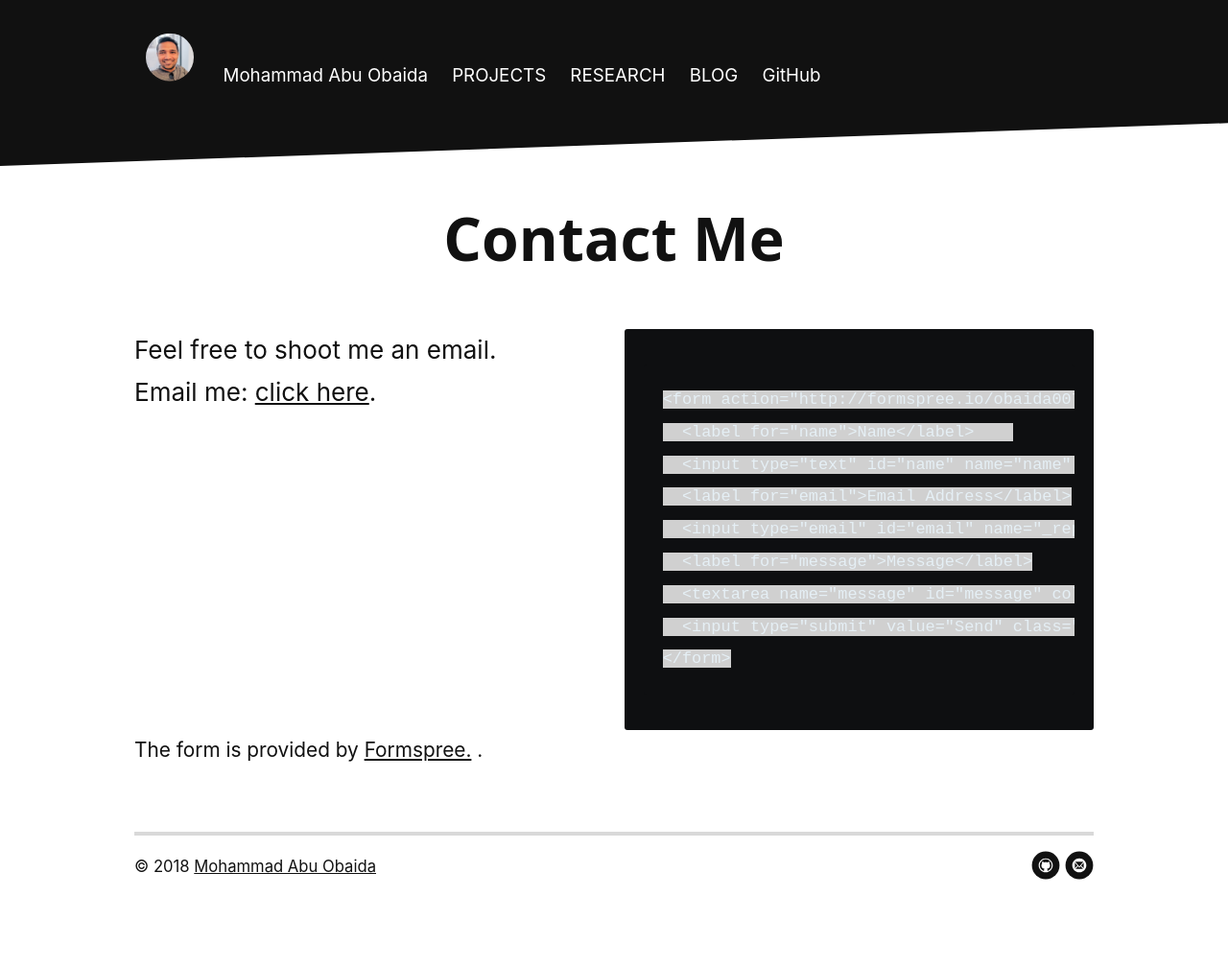
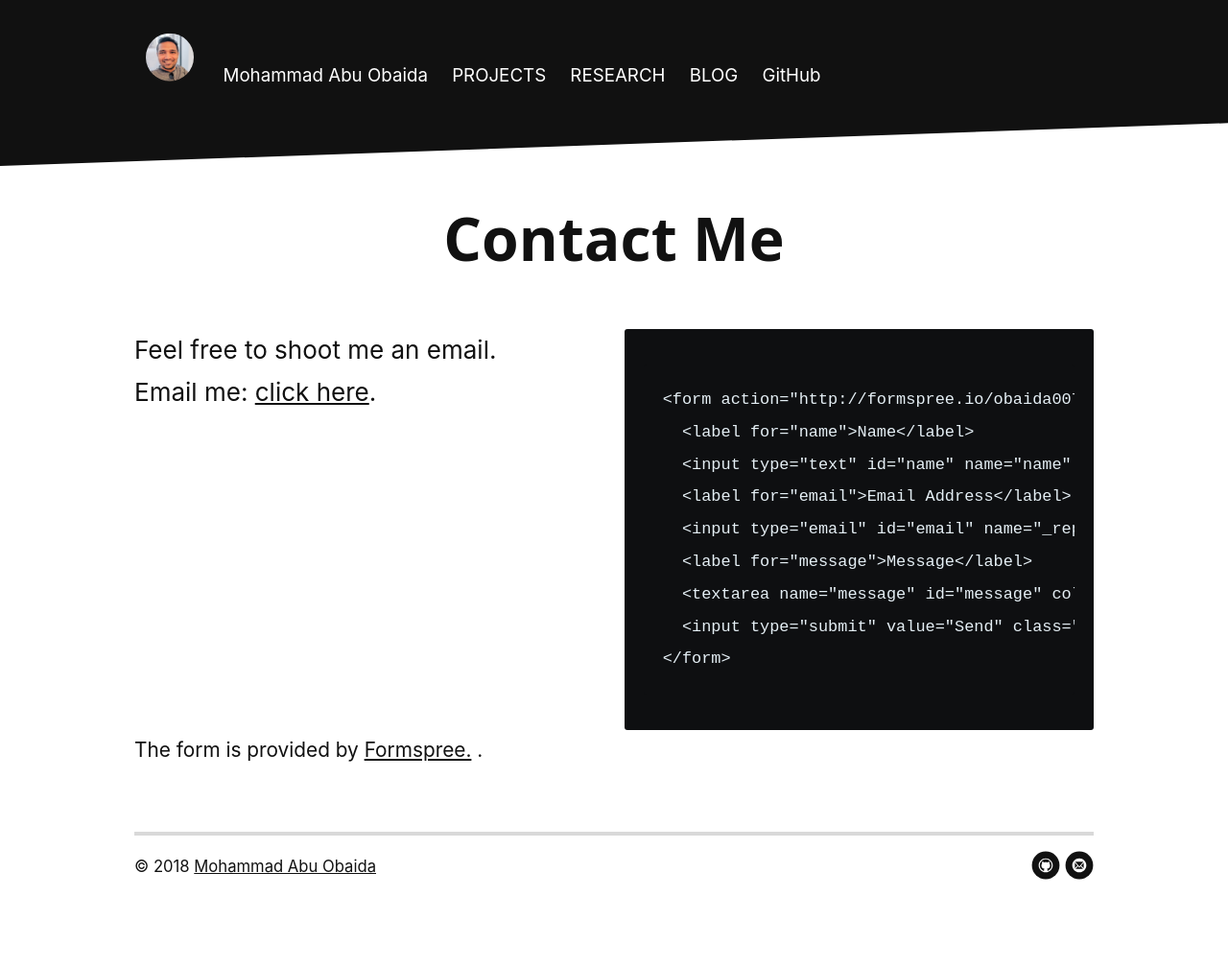
Before and after one commit to summonersRift/summonersrift.github.io, a Jekyll site: the page built from contact.md, in a window 1280 px wide. Shown: the whole page at 96% size. Built offline with Jekyll 4.4.1, drawn with Linux system fonts in a browser that asks for light colours; nearby versions of some CDN libraries.

Commit message:
BUG fix: <code> background removed

```diff
--- a/assets/css/style.css
+++ b/assets/css/style.css
@@ -549,9 +549,9 @@ dd {
    object-fit: cover;
    object-position: center right;
 }
-code {
+/*code {
     background:#D0D0D0;
-}
+}*/
 .contactcard {
     background:#f0fff4;
     text-align: center;
```
